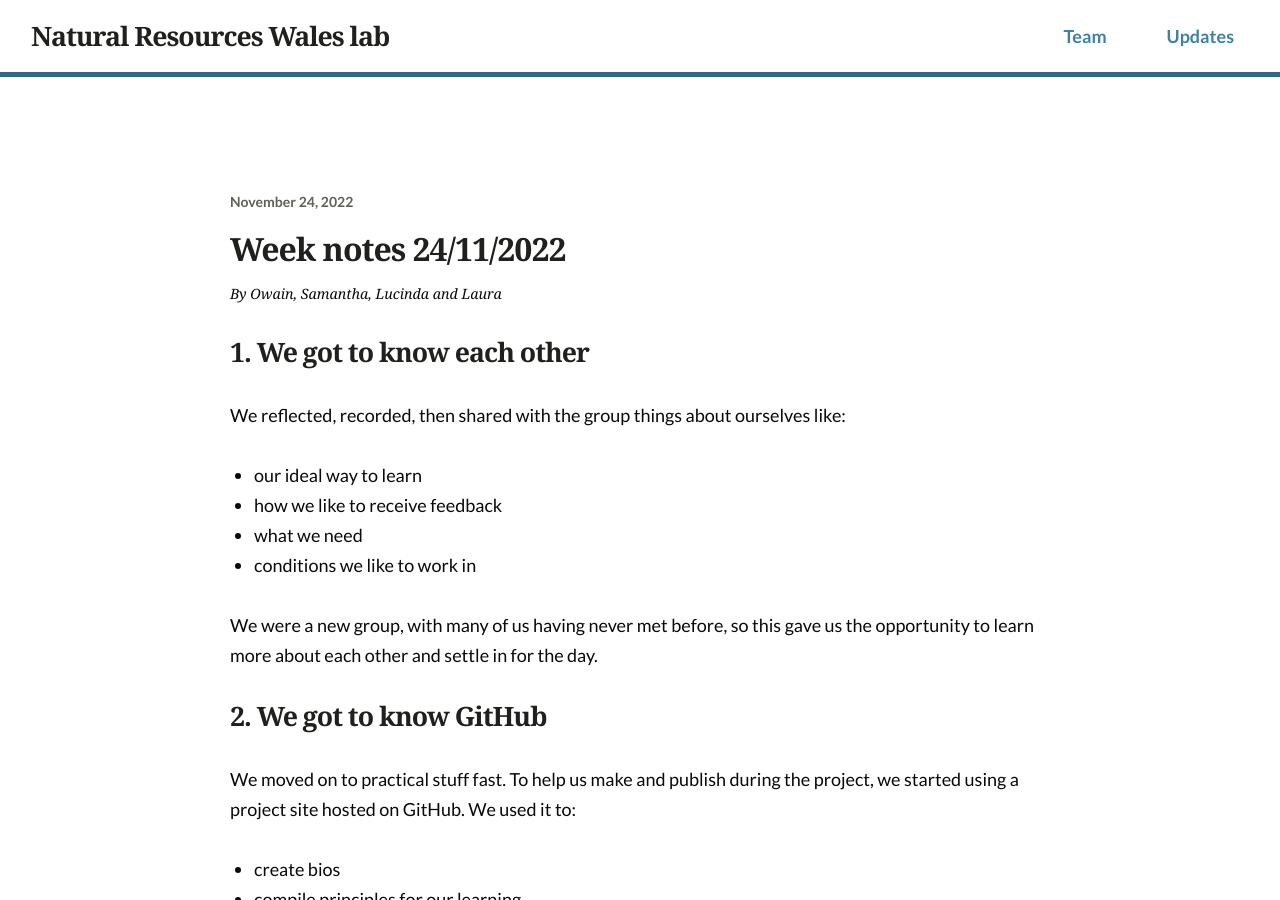
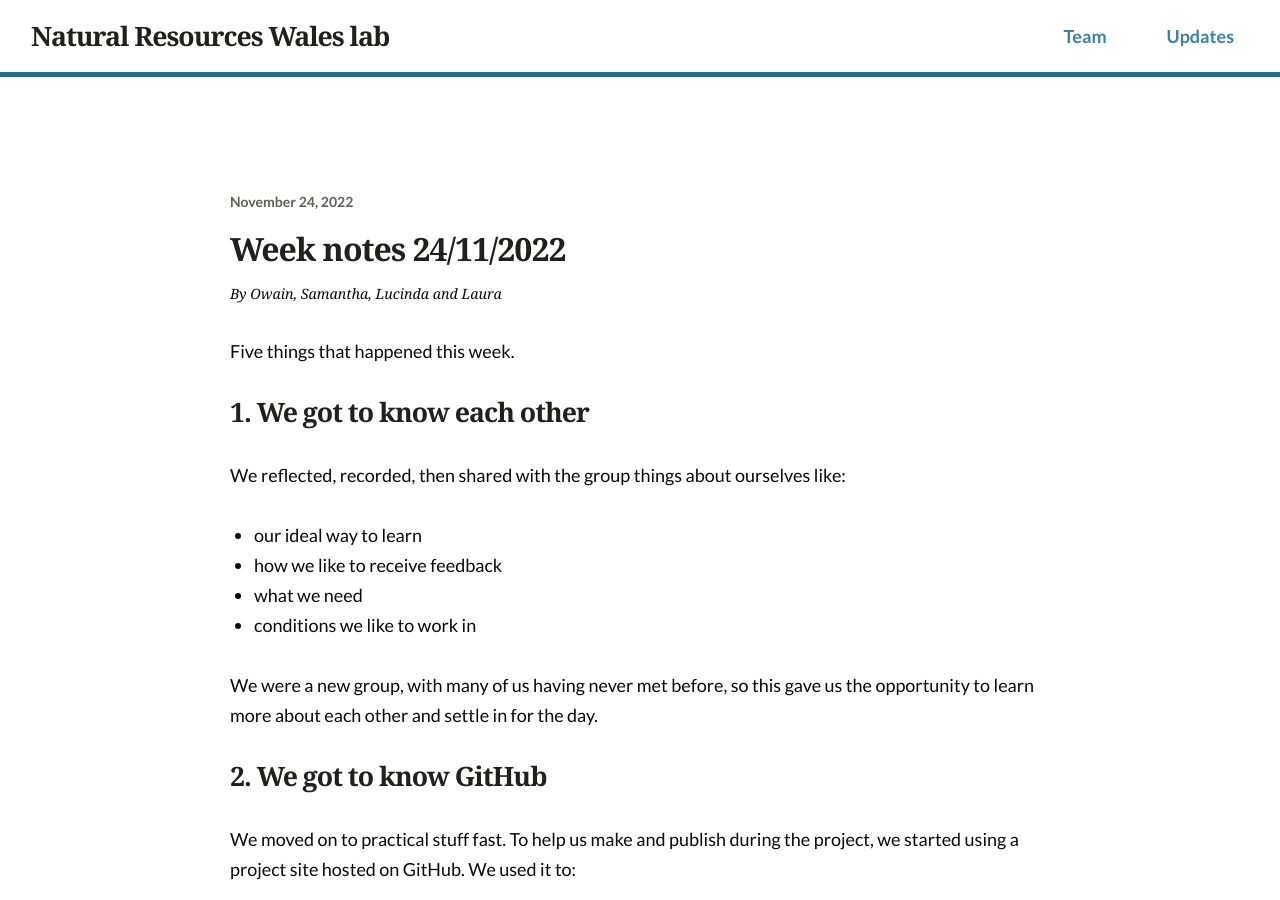
Before and after one commit to nrw-lab/nrw-lab.github.io, a Jekyll site: the page built from en/updates/_posts/2022-11-24-week-notes.md, in a window 1280 px wide and 900 px high. Built offline with Jekyll 4.4.1, drawn with Linux system fonts in a browser that asks for light colours.

Commit message:
Update 2022-11-24-week-notes.md

```diff
--- a/en/updates/_posts/2022-11-24-week-notes.md
+++ b/en/updates/_posts/2022-11-24-week-notes.md
@@ -6,6 +6,7 @@ ref: 2022-11-24-week-notes
 hidetitle: True
 author: Owain, Samantha, Lucinda and Laura
 ---
+Five things that happened this week.
 
 ## 1. We got to know each other
 
```
